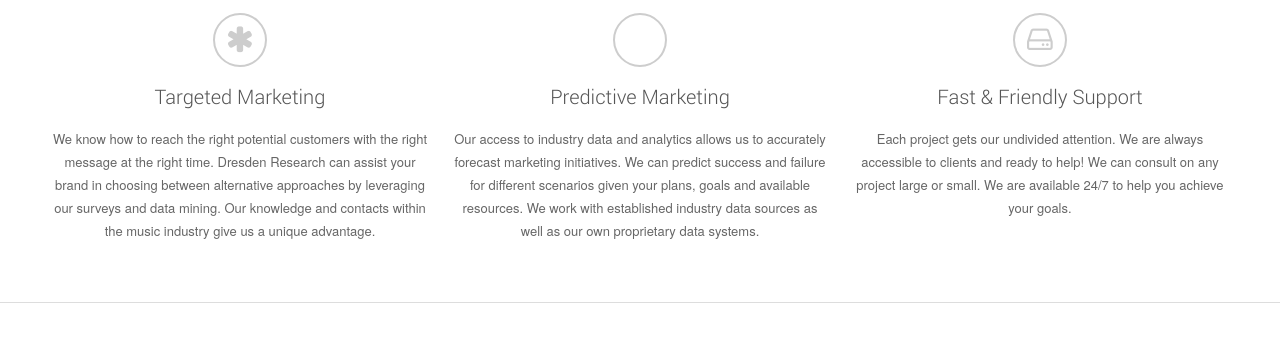
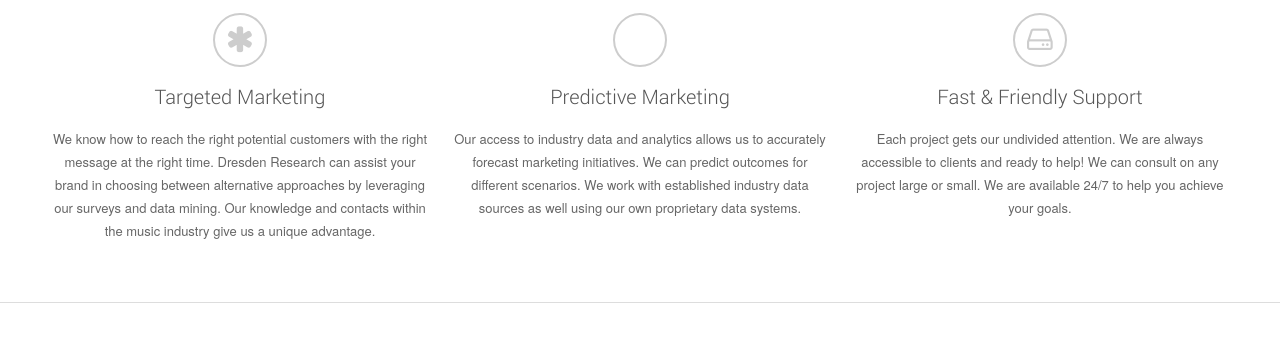
Before and after one commit to superacidjax/nationalsurveys, a plain HTML site: page public/index.html in a window 1280 px wide. Shown: the part 1220-1561 px from the top of the page. Drawn offline with Linux system fonts and the light colour scheme.

```diff
--- a/public/index.html
+++ b/public/index.html
@@ -144,7 +144,7 @@
             <div class="grid-33 mobile-grid-100 tablet-grid-50 info">
                 <i class="fa-bar-chart-o icon-4x main-icon"></i>
                 <h3>Predictive Marketing</h3>
-                <p>Our access to industry data and analytics allows us to accurately forecast marketing initiatives. We can predict success and failure for different scenarios given your plans, goals and available resources. We work with established industry data sources as well as our own proprietary data systems.<p>
+                <p>Our access to industry data and analytics allows us to accurately forecast marketing initiatives. We can predict outcomes for different scenarios. We work with established industry data sources as well using our own proprietary data systems.<p>
             </div><!-- close icon box -->
 
             <!-- icon box 6 -->
```
